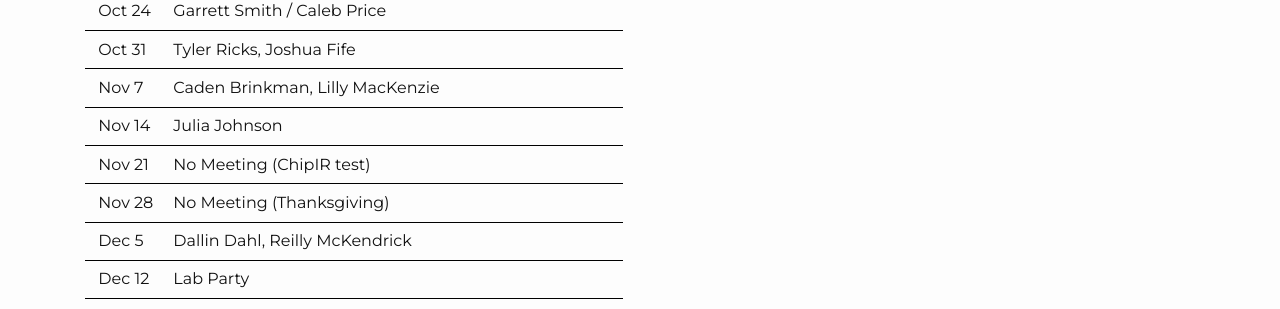
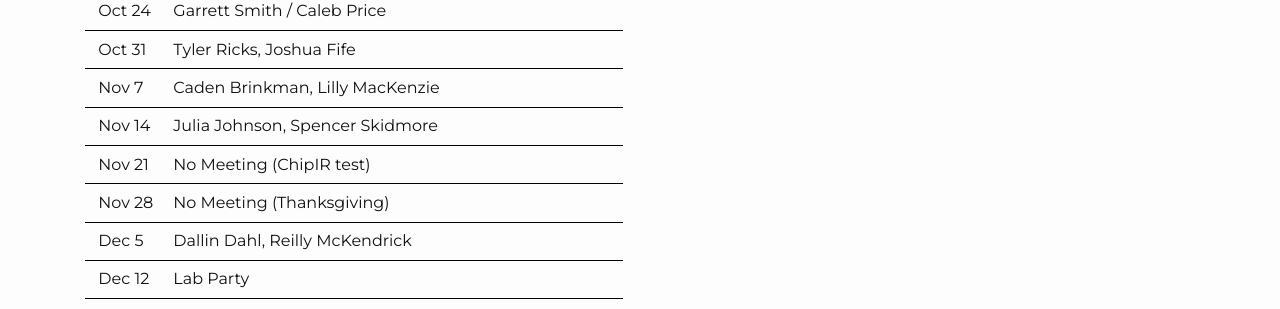
Before and after one commit to byuccl/byuccl.github.io, a Jekyll site: the page built from pages/schedule.md, in a window 1280 px wide and 900 px high. Shown: the part 416-725 px from the top of the window. Built offline with Jekyll 4.4.1, drawn with Linux system fonts in a browser that asks for light colours; nearby versions of some CDN libraries.

Commit message:
Updated schedule

```diff
--- a/pages/schedule.md
+++ b/pages/schedule.md
@@ -14,7 +14,7 @@ title: Schedule
 | Oct 24    | Garrett Smith / Caleb Price
 | Oct 31    | Tyler Ricks, Joshua Fife
 | Nov 7     | Caden Brinkman, Lilly MacKenzie
-| Nov 14    | Julia Johnson
+| Nov 14    | Julia Johnson, Spencer Skidmore
 | Nov 21    | No Meeting (ChipIR test)
 | Nov 28    | No Meeting (Thanksgiving)
 | Dec 5     | Dallin Dahl, Reilly McKendrick
```
